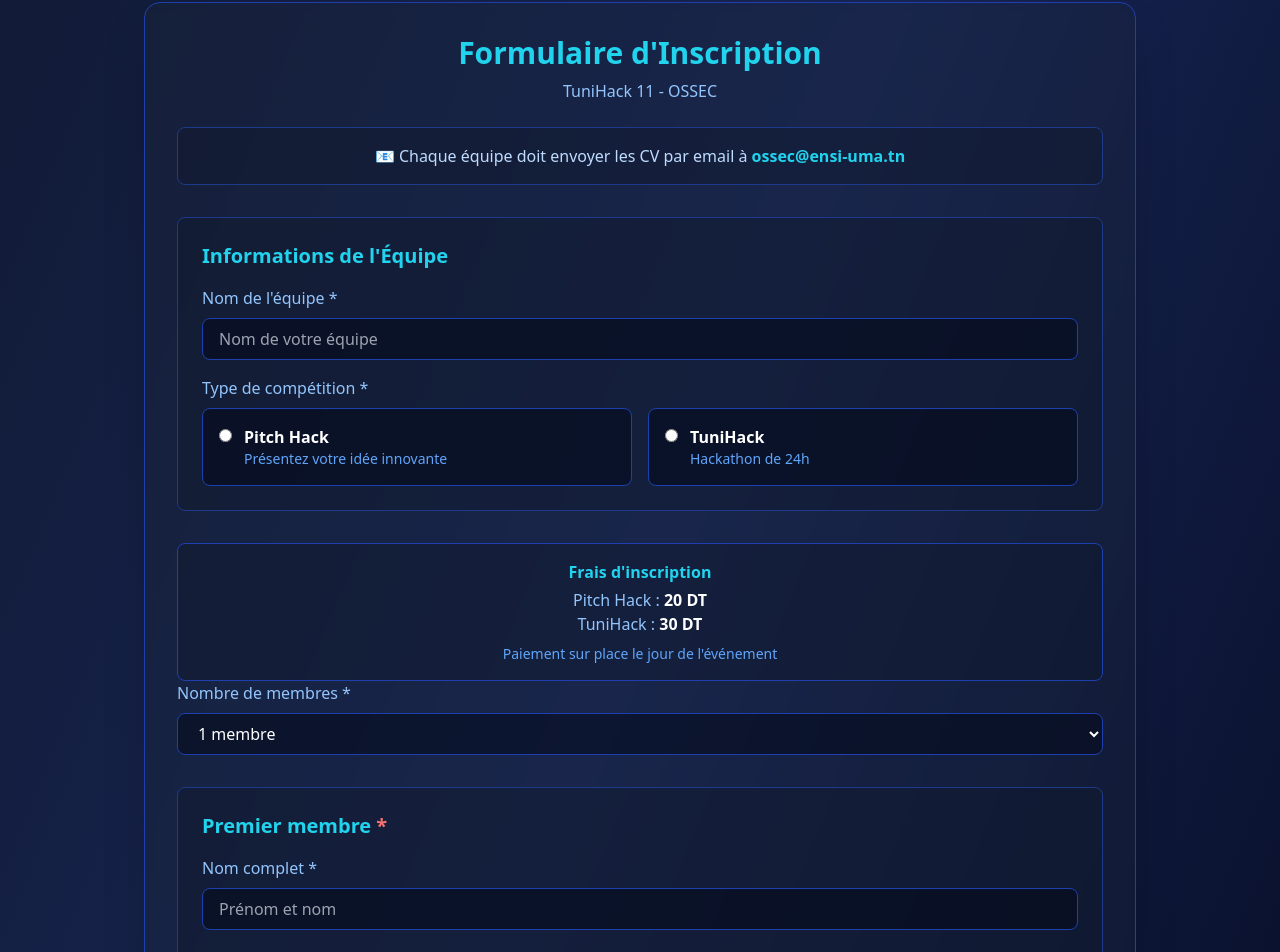
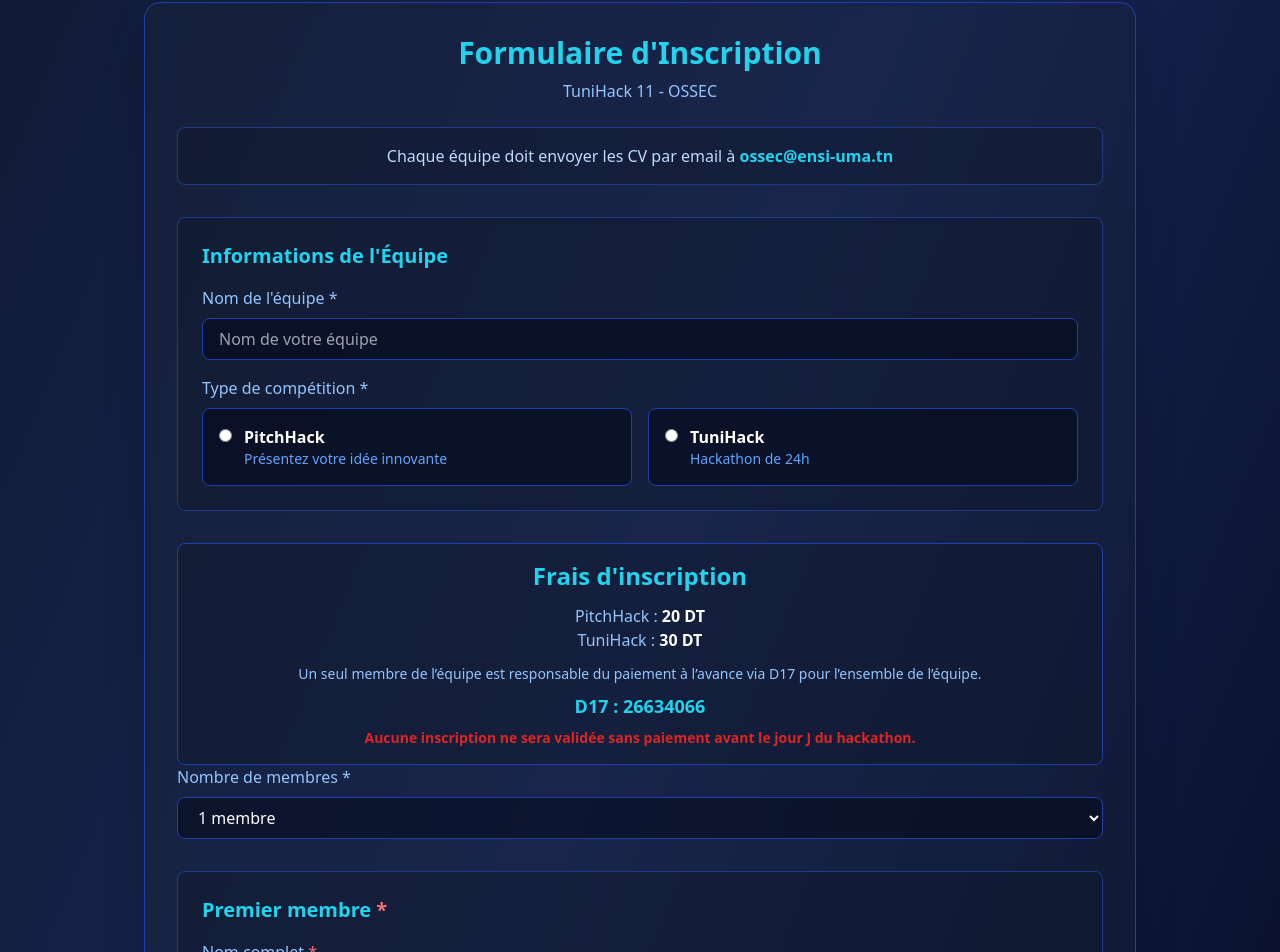
Before and after one commit to Farahgrissa/tunihack-form, a React (Vite) app: page / in a window 1280 px wide. Shown: the part 939-1891 px from the top of the page. Built offline with nearby package versions, Linux system fonts and the light colour scheme.

Commit message:
ajustement du form

```diff
--- a/src/App.jsx
+++ b/src/App.jsx
@@ -1,5 +1,5 @@
 import { motion } from 'framer-motion'
-import TuniHackForm from './ossec'
+import Ossec from './ossec'
 
 export default function App() {
   return (
@@ -13,7 +13,7 @@
         className="absolute inset-0 bg-gradient-to-br from-cyan-900/30 via-blue-900/20 to-black backdrop-blur-md"
       />
 
-      {/* 🔥 GLOW ANIMÉ (BONUS 2) */}
+
       <motion.div
         initial={{ opacity: 0, scale: 0.8 }}
         animate={{ opacity: 1, scale: 1 }}
@@ -43,7 +43,7 @@
         }}
         className="relative z-10 w-full"
       >
-        <TuniHackForm />
+        <Ossec />
       </motion.div>
     </div>
   )
--- a/src/ossec.jsx
+++ b/src/ossec.jsx
@@ -52,12 +52,16 @@
   const [submitted, setSubmitted] = useState(false);
 useEffect(() => {
   setFormData((prev) => {
-    if (prev.competition === "pitchhack" && prev.memberCount > 3) {
-      return { ...prev, memberCount: 3 };
+    if (prev.competition === "tunihack") {
+      if (prev.memberCount < 3 || prev.memberCount > 4) {
+        return { ...prev, memberCount: 3 };
+      }
     }
 
-    if (prev.competition === "tunihack" && prev.memberCount > 4) {
-      return { ...prev, memberCount: 4 };
+    if (prev.competition === "pitchhack") {
+      if (prev.memberCount > 4) {
+        return { ...prev, memberCount: 4 };
+      }
     }
 
     return prev;
@@ -207,12 +211,12 @@
       </h3>
 
       <p className="text-blue-300 mb-4">
-        Atelier d’installation Linux & outils open source
+        Installation de Kali Linux & intégration des membres
       </p>
 
       <div className="flex items-center justify-center gap-2 text-blue-200 mb-3">
         <Calendar className="w-5 h-5" />
-        <span>Octobre 2025</span>
+        <span>28 Septembre 2025</span>
       </div>
 
       <div className="flex items-center justify-center gap-2 text-blue-300 mb-6">
@@ -305,7 +309,7 @@
 
           <div className="bg-slate-900/40 rounded-lg p-4 border border-blue-900 mb-8 text-center">
             <p className="text-blue-200">
-              📧 Chaque équipe doit envoyer les CV par email à{" "}
+               Chaque équipe doit envoyer les CV par email à{" "}
               <a href="mailto:ossec@ensi-uma.tn" className="text-cyan-400 hover:underline font-semibold">
                 ossec@ensi-uma.tn
               </a>
@@ -336,7 +340,7 @@
                         className="mr-3 mt-1"
                       />
                       <div>
-                        <div className="text-white font-semibold">Pitch Hack</div>
+                        <div className="text-white font-semibold">PitchHack</div>
                         <div className="text-blue-400 text-sm">Présentez votre idée innovante</div>
                       </div>
                     </label>
@@ -362,20 +366,33 @@
 
 
 <div>
-  <div className="mt-4 bg-slate-900/40 border border-blue-800 rounded-lg p-4 text-center">
-  <p className="text-cyan-400 font-semibold">
-     Frais d'inscription
+<div className="mt-4 bg-slate-900/40 border border-blue-800 rounded-lg p-4 text-center">
+
+  {/* Frais d'inscription - MIS EN VALEUR */}
+  <p className="text-cyan-400 font-bold text-2xl mb-3">
+    Frais d'inscription
   </p>
+
   <p className="text-blue-300 mt-1">
-    Pitch Hack : <span className="font-semibold text-white">20 DT</span>
+    PitchHack : <span className="font-semibold text-white">20 DT</span>
   </p>
   <p className="text-blue-300">
     TuniHack : <span className="font-semibold text-white">30 DT</span>
   </p>
-  <p className="text-blue-400 text-sm mt-2">
-    Paiement sur place le jour de l'événement
+
+  <p className="text-blue-300 text-sm mt-3">
+    Un seul membre de l’équipe est responsable du paiement à l’avance via D17 pour l’ensemble de l’équipe.
   </p>
+  <p className="text-cyan-400 font-semibold text-lg mt-2">
+    D17 : 26634066
+  </p>
+
+  <p className="text-red-600 text-sm font-bold mt-2">
+    Aucune inscription ne sera validée sans paiement avant le jour J du hackathon.
+  </p>
+
 </div>
+
 
   <label className="block text-blue-300 mb-2">
     Nombre de membres *
@@ -388,9 +405,9 @@
   className={input}
 >
   {(formData.competition === "pitchhack"
-    ? [1, 2, 3]
+    ? [1, 2, 3, 4]
     : formData.competition === "tunihack"
-    ? [1, 2, 3, 4]
+    ? [3, 4]
     : [1]
   ).map((n) => (
     <option key={n} value={n}>
@@ -398,6 +415,7 @@
     </option>
   ))}
 </select>
+
 </div>
 
             {/* Team Members */}
@@ -406,12 +424,12 @@
               <div key={index} className="bg-slate-900/40 rounded-lg p-6 border border-blue-900">
                 <h3 className="text-xl font-semibold text-cyan-400 mb-4">
                   {index === 0 ? "Premier membre" : index === 1 ? "Deuxième membre" : index === 2 ? "Troisième membre" : "Quatrième membre"}
-                  {index === 0 && <span className="text-red-400"> *</span>}
+                  { <span className="text-red-400"> *</span>}
                 </h3>
 
                 <div className="space-y-4">
                   <div>
-                    <label className="block text-blue-300 mb-2">Nom complet {index === 0 && "*"}</label>
+                    <label className="block text-blue-300 mb-2">Nom complet<span className="text-red-400"> *</span></label>
                     <input
                       type="text"
                       value={formData.membres[index].fullName}
@@ -423,7 +441,7 @@
 
                   <div className="grid grid-cols-1 md:grid-cols-2 gap-4">
                     <div>
-                      <label className="block text-blue-300 mb-2">Numéro de téléphone {index === 0 && "*"}</label>
+                      <label className="block text-blue-300 mb-2">Numéro de téléphone <span className="text-red-400">*</span></label>
                       <input
                         type="tel"
                         value={formData.membres[index].phone}
@@ -434,7 +452,7 @@
                     </div>
 
                     <div>
-                      <label className="block text-blue-300 mb-2">Email {index === 0 && "*"}</label>
+                      <label className="block text-blue-300 mb-2">Email <span className="text-red-400">*</span></label>
                       <input
                         type="email"
                         value={formData.membres[index].email}
@@ -531,14 +549,6 @@
       Hoodie officiel de la <span className="font-semibold text-cyan-400">11ème édition de TuniHack</span>.
     </p>
 
-    <p className="text-xl text-white font-semibold mb-3">
-      Prix : <span className="text-cyan-400">40 DT</span>
-    </p>
-
-    {/* Texte ajouté */}
-    <p className="text-blue-300 text-sm">
-      Si vous souhaitez l’acheter, veuillez nous contacter via nos réseaux sociaux.
-    </p>
 
   </div>
 </div>
```
